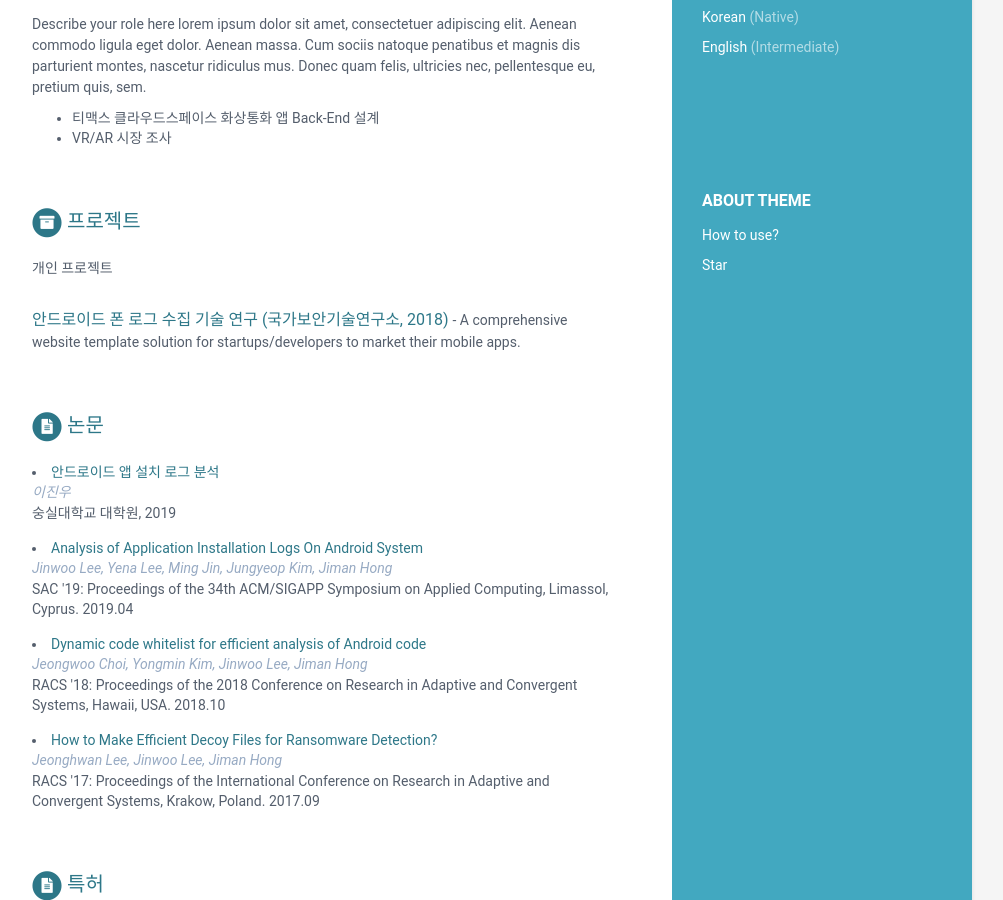
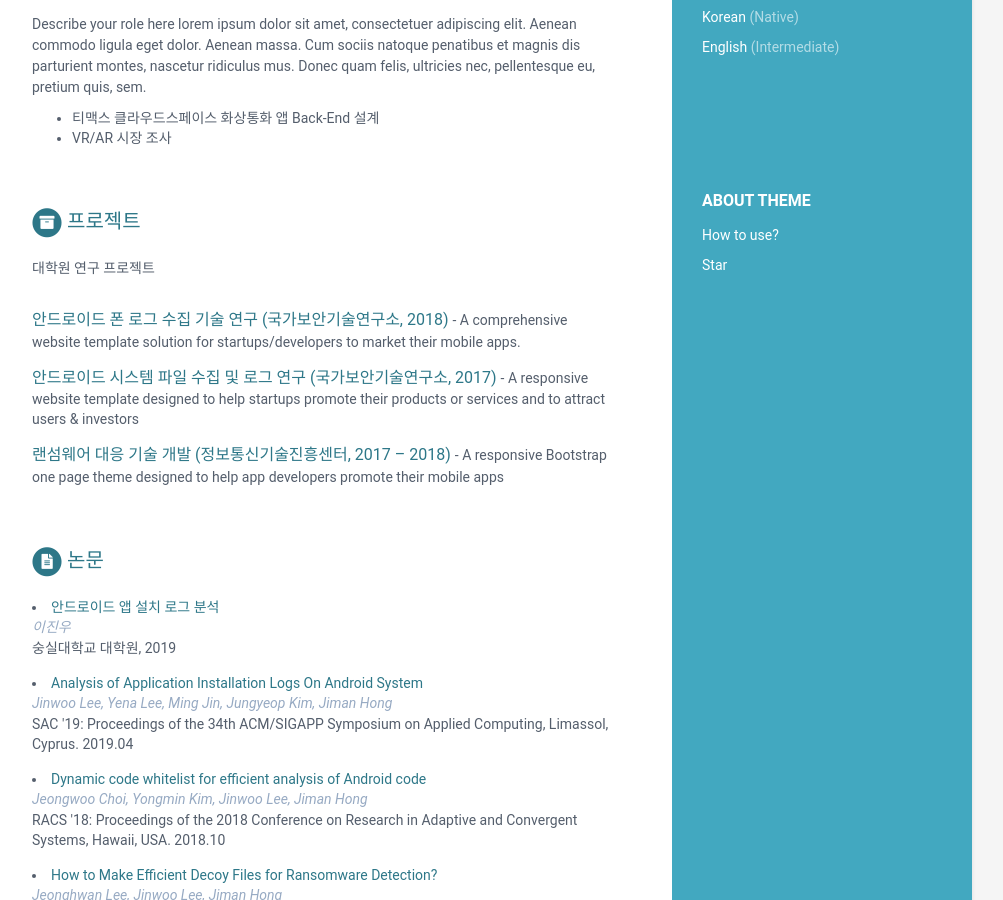
Before and after one commit to fakerainjw/forcerain.github.io, a Jekyll site: the page built from index.html, in a window 1280 px wide and 900 px high, scrolled down 860 px. Shown: the whole window, without its empty margins (168-1171 px from the left). Built offline with Jekyll 4.4.1, drawn with Linux system fonts in a browser that asks for light colours; part of the change alters nothing that is shown.

Commit message:
projects

```diff
--- a/_data/data.yml
+++ b/_data/data.yml
@@ -125,12 +125,6 @@ projects:
         link: "#"
         tagline: "A responsive Bootstrap one page theme designed to help app developers promote their mobile apps"
 
-    intro: 개인 프로젝트
-    assignments:
-      - title: 안드로이드 폰 로그 수집 기술 연구 (국가보안기술연구소, 2018)
-        link: "#"
-        tagline: "A comprehensive website template solution for startups/developers to market their mobile apps."
-
 publications:
     title: 논문
     intro:
```
